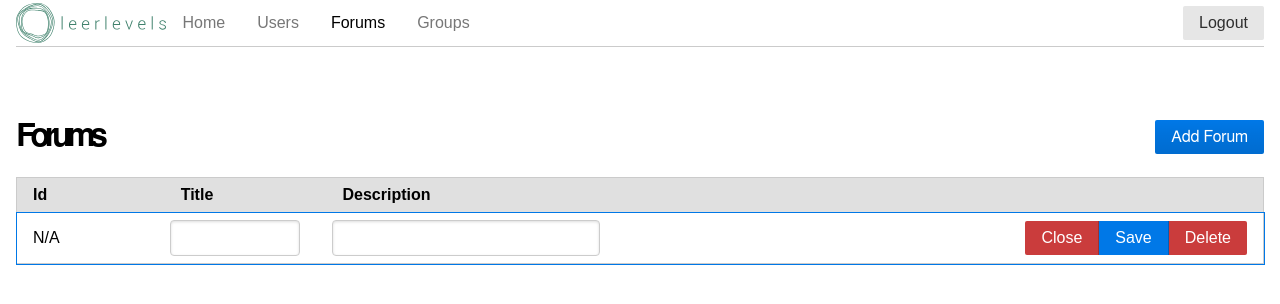
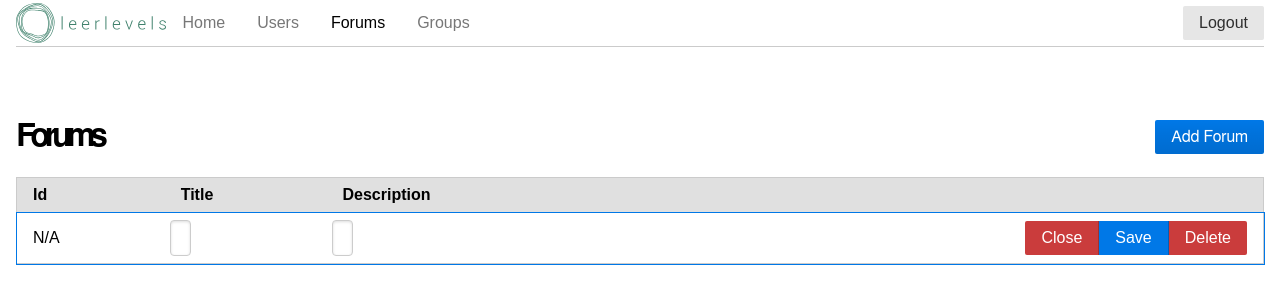
Before and after one commit to Cyberduc-k/leerlevels-cms, a Nuxt app: page /forums in a window 1280 px wide. Both pictures are taken after a click on the button "Add Forum". Shown: the top 304 px of the page. Built offline with nearby package versions, Linux system fonts and the light colour scheme; no server answers.

Commit message:
pages style changes

```diff
--- a/components/ForumRow.vue
+++ b/components/ForumRow.vue
@@ -66,8 +66,8 @@ export default defineComponent({
 <template>
     <tr :class="{ editable }">
         <td>{{ forum.id }}</td>
-        <td><Editable :editable="editable" v-model="title" /></td>
-        <td><Editable :editable="editable" v-model="description" /></td>
+        <td class="editable-class"><Editable :editable="editable" v-model="title" /></td>
+        <td class="editable-class"><Editable :editable="editable" v-model="description" /></td>
         <td>
           <div class="pure-button-group" role="group">
                 <button v-if="editable" class="pure-button button-delete" @click="disableEdit(forum.id, forum.isNew)">Close</button>
@@ -83,4 +83,9 @@ export default defineComponent({
 .pure-button-group {
     float: right;
 }
+
+.editable-class {
+    max-width: 370px;
+    word-wrap: anywhere;
+}
 </style>
--- a/components/UserRow.vue
+++ b/components/UserRow.vue
@@ -117,6 +117,7 @@ export default defineComponent({
 
 .email-editable {
     max-width: 175px;
+    word-wrap: anywhere;
 }
 
 .editable-class {
--- a/components/groupUsers.vue
+++ b/components/groupUsers.vue
@@ -127,7 +127,6 @@ export default defineComponent({
         </section>
     </main>
 
-
 </template>
 
 <style scoped>
--- a/static/style.css
+++ b/static/style.css
@@ -34,13 +34,13 @@ section {
 .editable span[contenteditable] {
     padding: 0.5em 0.6em;
     margin: -1px calc(-0.6em - 1px);
-    width: 100%;
     display: inline-block;
     border: 1px solid #ccc;
     box-shadow: inset 0 1px 3px #ddd;
     border-radius: 4px;
     vertical-align: middle;
     box-sizing: border-box;
+    word-wrap: anywhere;
 }
 
 .editable span:focus {
```
Also changed, not shown: components/GroupRow.vue (+0 -8 lines), src/Set.ts (+6 -4 lines).
